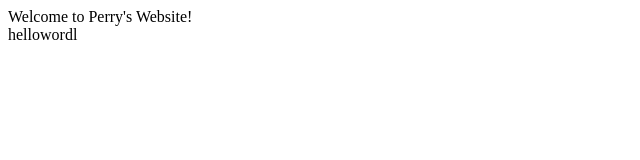
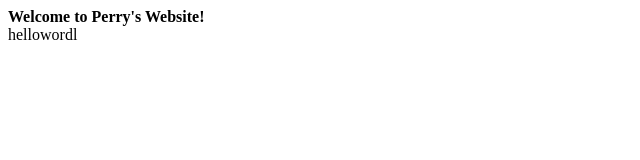
Before and after one commit to Perryweb25/Perryweb25.github.io, a plain HTML site: page index.html in a window 1280 px wide. Shown: the full height of the page, 0-640 px from the left. Drawn offline with Linux system fonts and the light colour scheme.

Commit message:
put '<b> before sentance and '</b>' after

```diff
--- a/index.html
+++ b/index.html
@@ -5,7 +5,7 @@
 <html lang="en">
     <body>
         <header>
-        </b> Welcome to Perry's Website!
+        <b> Welcome to Perry's Website!</b>
         </header>
         <nav>
         </nav>
```
